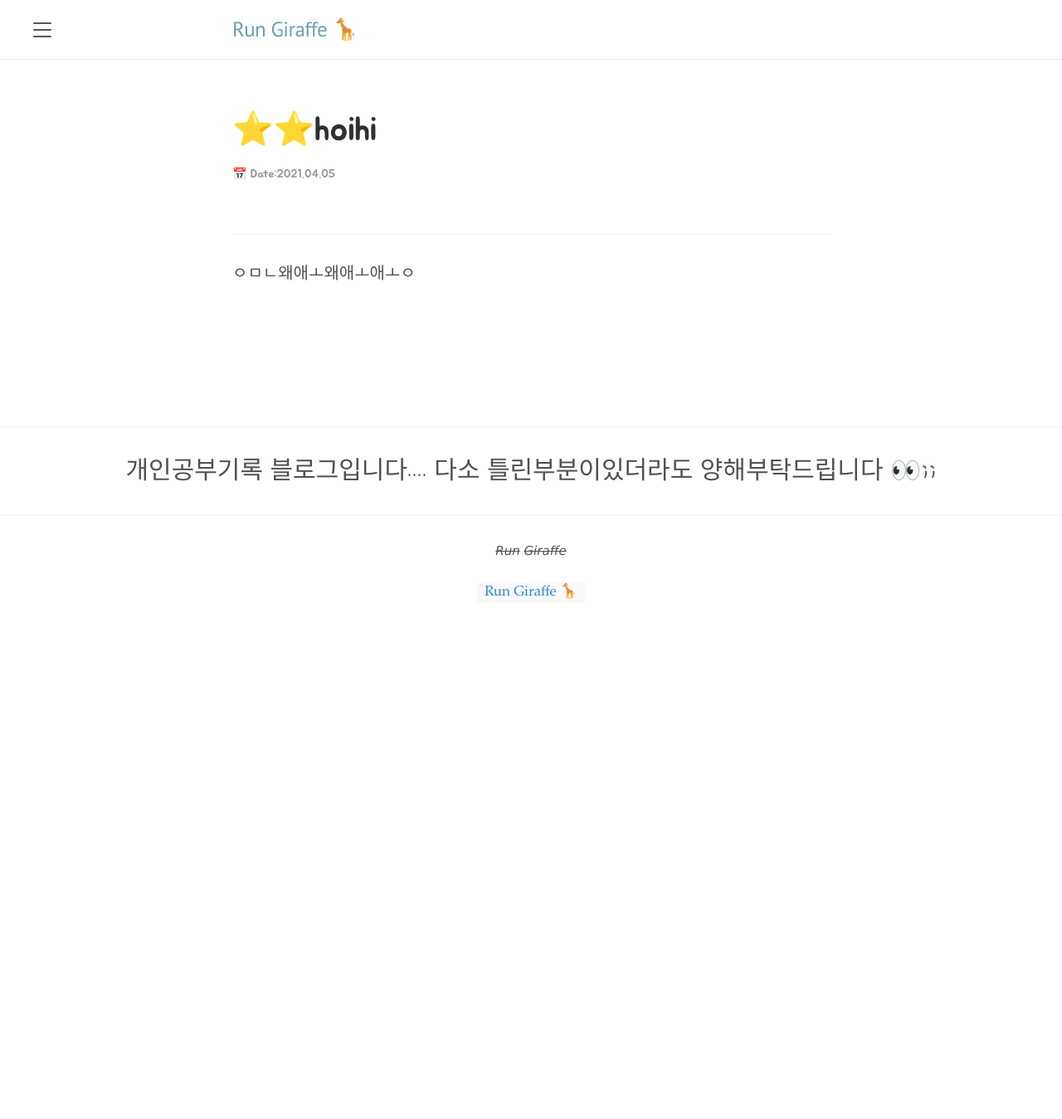
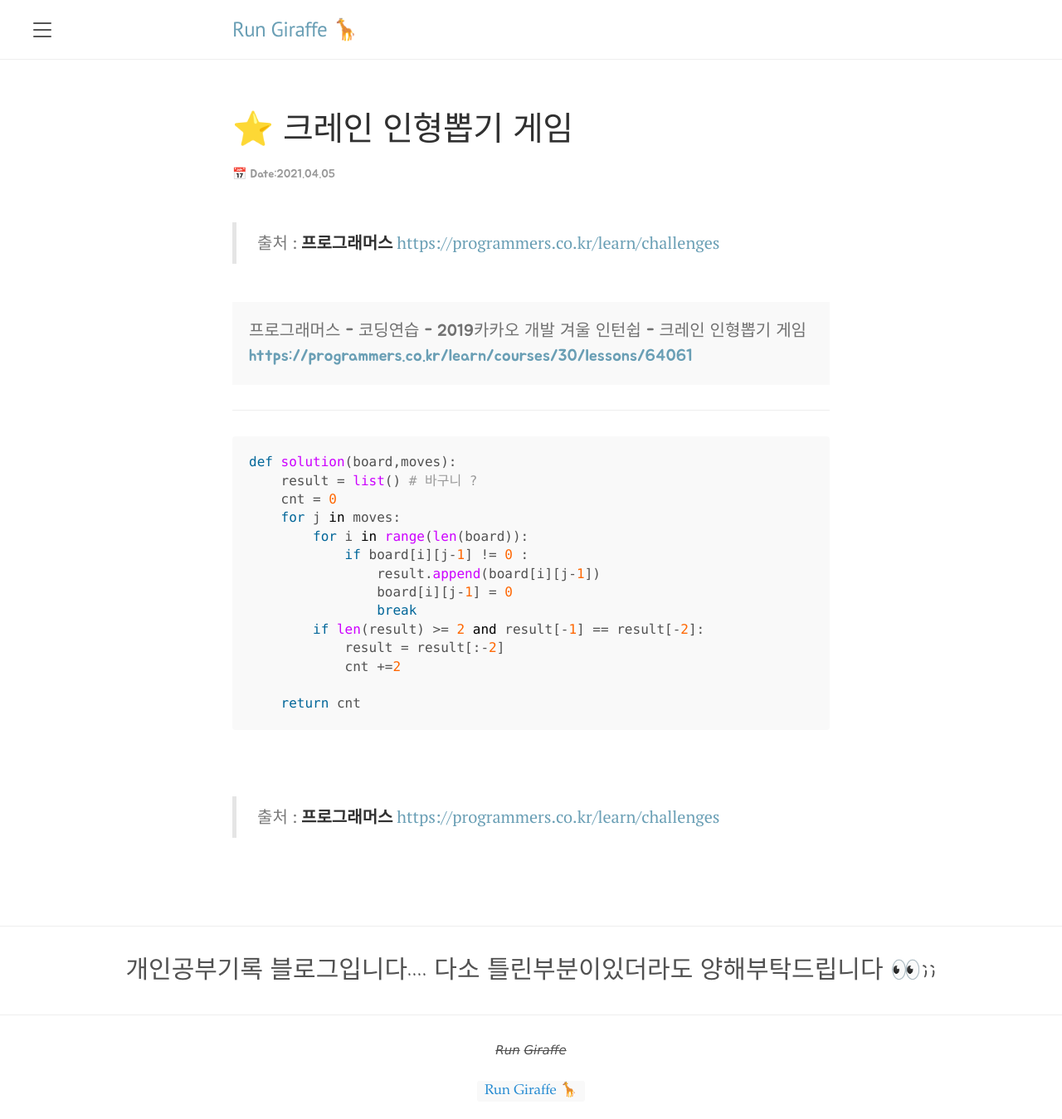
Before and after one commit to froggy0m0/froggy0m0.github.io, a Jekyll site: the page built from _posts/Programmers/2021-04-05-tt.md, in a window 1280 px wide. Shown: the whole page at 83% size. Built offline with Jekyll 4.4.1, drawn with Linux system fonts in a browser that asks for light colours; before the commit the page ends 900 px from its top, so only the background shows below that.

Commit message:
Update 2021-04-05-tt.md

````diff
--- a/_posts/Programmers/2021-04-05-tt.md
+++ b/_posts/Programmers/2021-04-05-tt.md
@@ -1,7 +1,26 @@
 ---
-layout: post
-title: ⭐⭐hoihi
+layout: post_programmers
+title: ⭐ 크레인 인형뽑기 게임
 categories: Programmers
+message: 프로그래머스 - 코딩연습 - 2019카카오 개발 겨울 인턴쉽 - 크레인 인형뽑기 게임
+reference_url: https://programmers.co.kr/learn/courses/30/lessons/64061
 ---
 
-ㅇㅁㄴ왜애ㅗ왜애ㅗ애ㅗㅇ
+
+
+```python
+def solution(board,moves):
+    result = list() # 바구니 ?
+    cnt = 0
+    for j in moves:
+        for i in range(len(board)):
+            if board[i][j-1] != 0 :
+                result.append(board[i][j-1])
+                board[i][j-1] = 0
+                break
+        if len(result) >= 2 and result[-1] == result[-2]:
+            result = result[:-2]
+            cnt +=2
+
+    return cnt
+```
````
